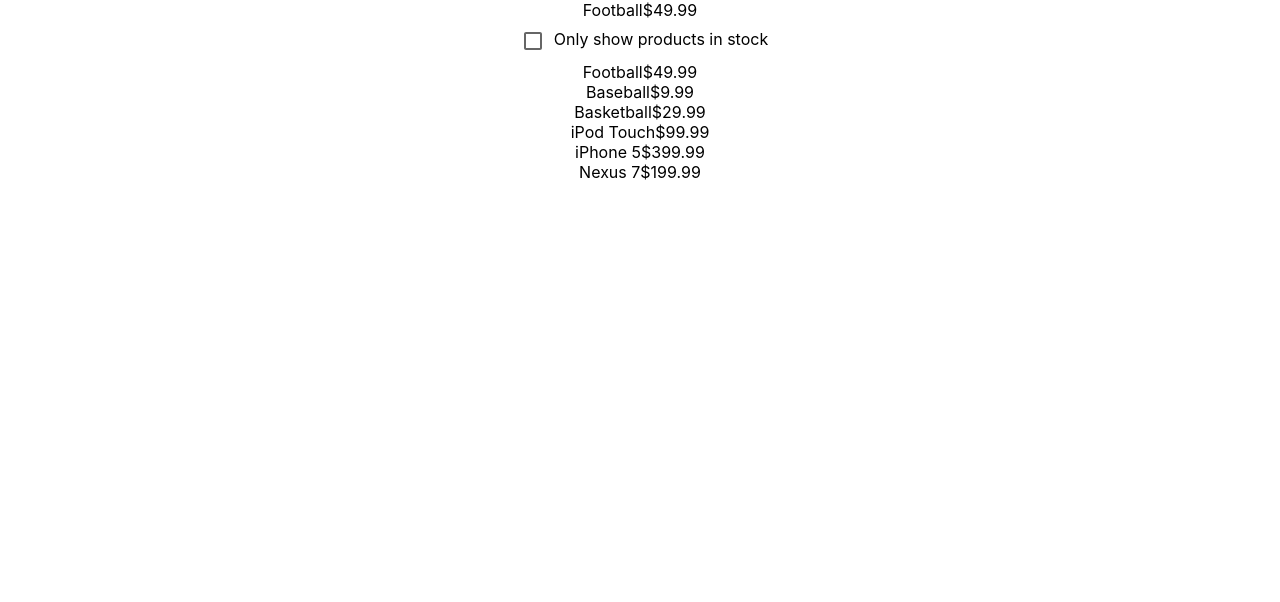
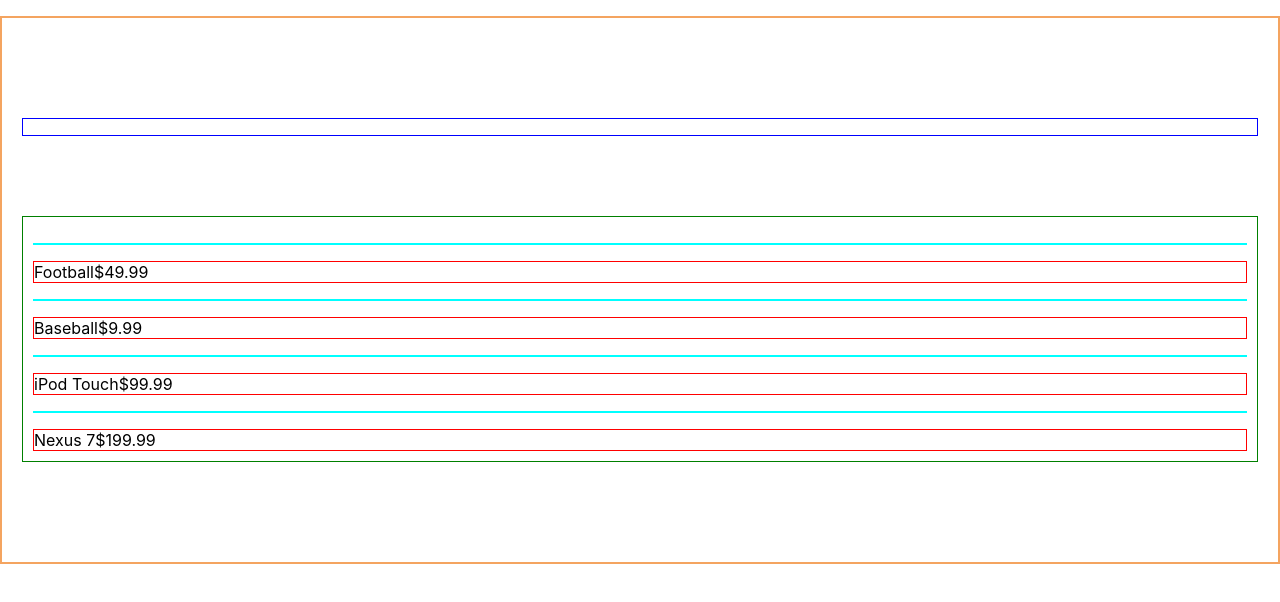
Before and after one commit to AnuvaPandya/React-assignment, a React (Create React App) app: page / in a window 1280 px wide. Shown: the top 602 px of the page. Built offline with nearby package versions, Linux system fonts and the light colour scheme.

Commit message:
changes in css

```diff
--- a/src/App.js
+++ b/src/App.js
@@ -1,12 +1,16 @@
 import "./App.css";
-import Items from "./components/Items";
 import ItemList from "./components/ItemList";
 
 function App() {
   return (
-    <div className="App">
-      {/* <List /> */}
-      <Items name={"Football"} price={"$49.99"} category={"Sporting Gooods"} />
+    <div
+      style={{
+        border: "2px solid sandybrown",
+        borderSpacing: "15px 15px",
+        margin: "1rem auto",
+        padding: "20px",
+      }}
+    >
       <ItemList />
     </div>
   );
--- a/src/components/ItemList.css
+++ b/src/components/ItemList.css
@@ -1,15 +1,15 @@
 .first-container {
-  border: sandybrown;
+  border-color: sandybrown;
 }
 .searchbox-container {
-  border: blue;
+  border-color: blue;
 }
 .list-container {
-  border: green;
+  border-color: green;
 }
 .heading-container {
-  border: cyan;
+  border-color: cyan;
 }
 .item-container {
-  border: red;
+  border-color: red;
 }
--- a/src/components/ItemList.js
+++ b/src/components/ItemList.js
@@ -2,19 +2,37 @@
 import { Data } from "./Data";
 import Items from "./Items";
 import "./ItemList.css";
-import { Checkbox } from "@mui/material";
+// import SearchBox from "./SearchBox";
+// import { Checkbox } from "@mui/material";
 
 const ItemList = () => {
+  // const label = { inputProps: { "aria-label": "Checkbox demo" } };
+
   return (
-    <div className="first-container">
-      <div className="searchbox-container">
-        <div>
-          <Checkbox />
+    <div>
+      <div
+        style={{
+          border: "1px solid blue",
+          borderSpacing: "1cm 2em",
+          padding: "8px",
+          margin: "5rem auto",
+        }}
+      >
+        {/* <div>
+          <Checkbox {...label} />
           Only show products in stock
-        </div>
+        </div> */}
+        {/* <SearchBox /> */}
       </div>
-      <div className="list-container">
-        {Data.map((item) => {
+      <div
+        style={{
+          border: "1px solid green",
+          borderSpacing: "2cm 2em",
+          padding: "10px",
+          margin: "5rem auto",
+        }}
+      >
+        {Data.filter((item) => item.stocked == true).map((item) => {
           return (
             <Items
               name={item.name}
--- a/src/components/Items.js
+++ b/src/components/Items.js
@@ -4,10 +4,18 @@
 const Items = (props) => {
   return (
     <>
-      {/* <div className='heading-container'>
-      {props.category}
-    </div> */}
-      <div className="item-container">
+      <div
+        style={{
+          border: "1px solid cyan",
+          borderSpacing: "15px",
+          margin: "1rem auto",
+        }}
+      ></div>
+      <div
+        style={{
+          border: "1px solid red",
+        }}
+      >
         {props.name}
         {props.price}
       </div>
```
